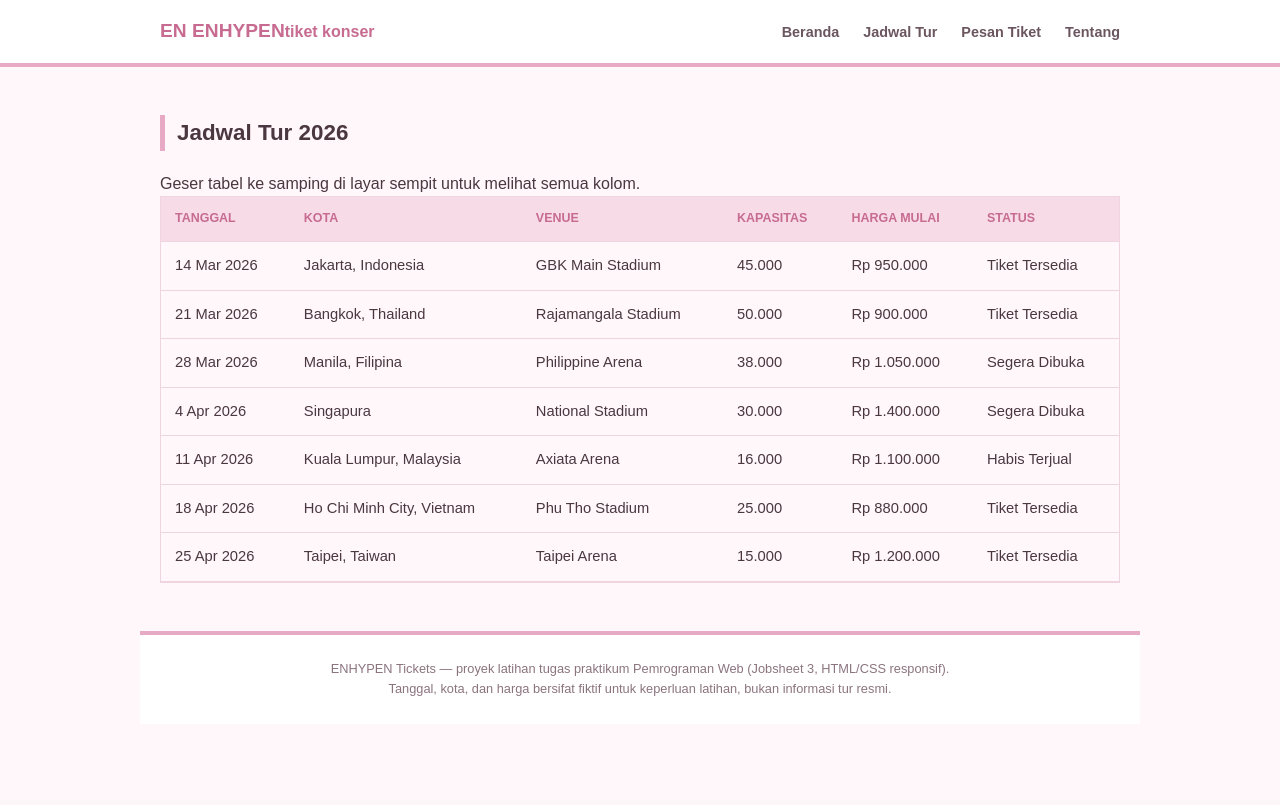
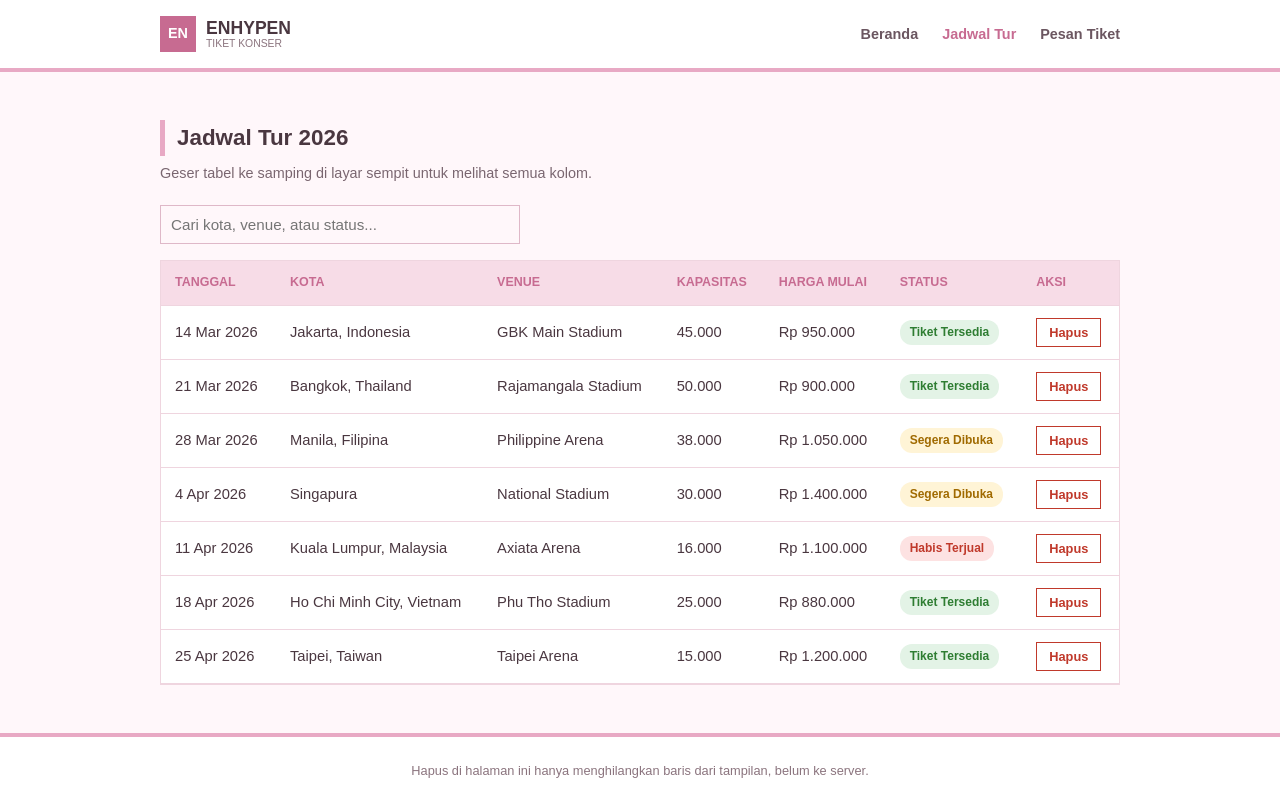
Before and after one commit to pinkannanda/pemrogramanweb2026, a PHP site: page /jadwal.html in a window 1280 px wide. Before the commit the page ends 696 px from the top, so only its background shows below. Run offline with PHP 8.4, Linux system fonts and the light colour scheme.

Commit message:
Jobsheet05

```diff
--- a/enhypen-tiket/jadwal.html
+++ b/enhypen-tiket/jadwal.html
@@ -15,15 +15,13 @@
       <span class="brand-text">ENHYPEN<small>tiket konser</small></span>
     </a>
 
-    <input type="checkbox" id="nav-toggle" class="nav-toggle">
-    <label for="nav-toggle" class="nav-toggle-label" aria-label="Buka menu"><span></span></label>
+    <button type="button" class="nav-toggle" aria-label="Buka menu" aria-expanded="false"><span></span></button>
 
     <nav class="main-nav">
       <ul>
         <li><a href="index.html">Beranda</a></li>
         <li><a href="jadwal.html" class="active">Jadwal Tur</a></li>
         <li><a href="pesanan.html">Pesan Tiket</a></li>
-        <li><a href="index.html#tentang">Tentang</a></li>
       </ul>
     </nav>
   </div>
@@ -31,82 +29,67 @@
 
 <main class="container">
 
-  <section class="section" style="padding-bottom:0;">
+  <section class="section">
     <div class="section-head">
       <h2>Jadwal Tur 2026</h2>
       <p>Geser tabel ke samping di layar sempit untuk melihat semua kolom.</p>
     </div>
-  </section>
 
-  <section class="section" style="padding-top:0;">
+    <div class="search-box">
+      <input type="search" data-filter-tabel="#tabel-jadwal"
+             placeholder="Cari kota, venue, atau status..." aria-label="Cari jadwal">
+    </div>
+
     <div class="table-responsive">
-      <table class="schedule">
+      <table id="tabel-jadwal">
         <thead>
           <tr>
-            <th>Tanggal</th>
-            <th>Kota</th>
-            <th>Venue</th>
-            <th>Kapasitas</th>
-            <th>Harga Mulai</th>
-            <th>Status</th>
+            <th>Tanggal</th><th>Kota</th><th>Venue</th><th>Kapasitas</th>
+            <th>Harga Mulai</th><th>Status</th><th>Aksi</th>
           </tr>
         </thead>
         <tbody>
           <tr>
-            <td>14 Mar 2026</td>
-            <td>Jakarta, Indonesia</td>
-            <td>GBK Main Stadium</td>
-            <td>45.000</td>
-            <td>Rp 950.000</td>
+            <td>14 Mar 2026</td><td>Jakarta, Indonesia</td><td>GBK Main Stadium</td>
+            <td>45.000</td><td>Rp 950.000</td>
             <td><span class="status-pill status-open">Tiket Tersedia</span></td>
+            <td><button type="button" class="btn-hapus" data-nama="jadwal Jakarta">Hapus</button></td>
           </tr>
           <tr>
-            <td>21 Mar 2026</td>
-            <td>Bangkok, Thailand</td>
-            <td>Rajamangala Stadium</td>
-            <td>50.000</td>
-            <td>Rp 900.000</td>
+            <td>21 Mar 2026</td><td>Bangkok, Thailand</td><td>Rajamangala Stadium</td>
+            <td>50.000</td><td>Rp 900.000</td>
             <td><span class="status-pill status-open">Tiket Tersedia</span></td>
+            <td><button type="button" class="btn-hapus" data-nama="jadwal Bangkok">Hapus</button></td>
           </tr>
           <tr>
-            <td>28 Mar 2026</td>
-            <td>Manila, Filipina</td>
-            <td>Philippine Arena</td>
-            <td>38.000</td>
-            <td>Rp 1.050.000</td>
+            <td>28 Mar 2026</td><td>Manila, Filipina</td><td>Philippine Arena</td>
+            <td>38.000</td><td>Rp 1.050.000</td>
             <td><span class="status-pill status-soon">Segera Dibuka</span></td>
+            <td><button type="button" class="btn-hapus" data-nama="jadwal Manila">Hapus</button></td>
           </tr>
           <tr>
-            <td>4 Apr 2026</td>
-            <td>Singapura</td>
-            <td>National Stadium</td>
-            <td>30.000</td>
-            <td>Rp 1.400.000</td>
+            <td>4 Apr 2026</td><td>Singapura</td><td>National Stadium</td>
+            <td>30.000</td><td>Rp 1.400.000</td>
             <td><span class="status-pill status-soon">Segera Dibuka</span></td>
+            <td><button type="button" class="btn-hapus" data-nama="jadwal Singapura">Hapus</button></td>
           </tr>
           <tr>
-            <td>11 Apr 2026</td>
-            <td>Kuala Lumpur, Malaysia</td>
-            <td>Axiata Arena</td>
-            <td>16.000</td>
-            <td>Rp 1.100.000</td>
+            <td>11 Apr 2026</td><td>Kuala Lumpur, Malaysia</td><td>Axiata Arena</td>
+            <td>16.000</td><td>Rp 1.100.000</td>
             <td><span class="status-pill status-closed">Habis Terjual</span></td>
+            <td><button type="button" class="btn-hapus" data-nama="jadwal Kuala Lumpur">Hapus</button></td>
           </tr>
           <tr>
-            <td>18 Apr 2026</td>
-            <td>Ho Chi Minh City, Vietnam</td>
-            <td>Phu Tho Stadium</td>
-            <td>25.000</td>
-            <td>Rp 880.000</td>
+            <td>18 Apr 2026</td><td>Ho Chi Minh City, Vietnam</td><td>Phu Tho Stadium</td>
+            <td>25.000</td><td>Rp 880.000</td>
             <td><span class="status-pill status-open">Tiket Tersedia</span></td>
+            <td><button type="button" class="btn-hapus" data-nama="jadwal Ho Chi Minh City">Hapus</button></td>
           </tr>
           <tr>
-            <td>25 Apr 2026</td>
-            <td>Taipei, Taiwan</td>
-            <td>Taipei Arena</td>
-            <td>15.000</td>
-            <td>Rp 1.200.000</td>
+            <td>25 Apr 2026</td><td>Taipei, Taiwan</td><td>Taipei Arena</td>
+            <td>15.000</td><td>Rp 1.200.000</td>
             <td><span class="status-pill status-open">Tiket Tersedia</span></td>
+            <td><button type="button" class="btn-hapus" data-nama="jadwal Taipei">Hapus</button></td>
           </tr>
         </tbody>
       </table>
@@ -115,10 +98,10 @@
 
 </main>
 
-<footer class="site-footer container">
-  <p>ENHYPEN Tickets — proyek latihan tugas praktikum Pemrograman Web (Jobsheet 3, HTML/CSS responsif).</p>
-  <p>Tanggal, kota, dan harga bersifat fiktif untuk keperluan latihan, bukan informasi tur resmi.</p>
+<footer class="site-footer">
+  <p>Hapus di halaman ini hanya menghilangkan baris dari tampilan, belum ke server.</p>
 </footer>
 
+<script src="assets/js/app.js" defer></script>
 </body>
 </html>
--- a/enhypen-tiket/style.css
+++ b/enhypen-tiket/style.css
@@ -1,296 +1,132 @@
-/* ================= Dasar ================= */
+*{ box-sizing: border-box; margin: 0; padding: 0; }
+html{ scroll-behavior: smooth; }
+body{ font-family: Arial, Helvetica, sans-serif; background: #fff7fa; color: #4a3740; line-height: 1.6; }
+a{ color: inherit; }
+.container{ max-width: 1000px; margin: 0 auto; padding: 0 20px; }
 
-*{ box-sizing: border-box; margin: 0; padding: 0; }
+/* ===== NAVBAR ===== */
+.site-header{ background: #fff; border-bottom: 4px solid #e8a9c4; }
+.nav-bar{
+  max-width: 1000px; margin: 0 auto; padding: 16px 20px;
+  display: flex; align-items: center; justify-content: space-between; position: relative;
+}
+.brand{ display: flex; align-items: center; gap: 10px; text-decoration: none; color: #4a3740; }
+.brand-badge{
+  display: inline-flex; align-items: center; justify-content: center;
+  width: 36px; height: 36px; background: #c76b91; color: #fff; font-weight: bold; font-size: .9rem;
+}
+.brand-text{ font-size: 1.1rem; font-weight: bold; line-height: 1.1; }
+.brand-text small{ display: block; font-size: .65rem; font-weight: normal; color: #8b747e; text-transform: uppercase; }
+nav.main-nav ul{ list-style: none; display: flex; gap: 24px; }
+nav.main-nav a{ text-decoration: none; color: #6b5660; font-weight: bold; font-size: .9rem; }
+nav.main-nav a:hover, nav.main-nav a.active{ color: #c76b91; }
 
-body{
-  font-family: Arial, Helvetica, sans-serif;
-  background: #fff7fa;
-  color: #4a3740;
-  line-height: 1.6;
+/* Tombol hamburger (JS): tersembunyi di desktop */
+.nav-toggle{ display: none; background: none; border: none; padding: 0; }
+
+/* ===== TOMBOL ===== */
+.btn{
+  display: inline-block; background: #c76b91; color: #fff; text-decoration: none;
+  font-weight: bold; padding: 12px 24px; border: none; cursor: pointer; font-size: 1rem;
+}
+.btn-block{ width: 100%; text-align: center; }
+.btn-hapus{
+  background: #fff; color: #c0392b; border: 1px solid #c0392b;
+  padding: 6px 12px; font-size: .8rem; font-weight: bold; cursor: pointer;
+}
+.btn-hapus:hover{ background: #c0392b; color: #fff; }
+
+/* ===== HERO ===== */
+.hero{ text-align: center; background: #fff; padding: 60px 20px; border-bottom: 1px solid #efd5df; }
+.hero h1{ font-size: 2rem; margin-bottom: 10px; }
+.hero p{ color: #7a6670; margin-bottom: 24px; }
+
+/* ===== SECTION ===== */
+.section{ padding: 48px 0; }
+.section h2{ font-size: 1.4rem; margin-bottom: 20px; border-left: 5px solid #e8a9c4; padding-left: 12px; }
+.section-head{ margin-bottom: 20px; }
+.section-head h2{ margin-bottom: 6px; }
+.section-head p{ color: #7a6670; font-size: .9rem; }
+.section-head-center{ margin: 0 auto 32px; text-align: center; max-width: 520px; }
+.section-head-center h2{ border-left: none; padding-left: 0; }
+
+/* ===== TABEL ===== */
+.table-responsive{ overflow-x: auto; border: 1px solid #efd5df; background: #fff; }
+table{ width: 100%; border-collapse: collapse; min-width: 560px; }
+th, td{ text-align: left; padding: 12px 14px; border-bottom: 1px solid #efd5df; font-size: .92rem; white-space: nowrap; }
+th{ background: #f7dce7; color: #c76b91; text-transform: uppercase; font-size: .78rem; }
+.status-pill{ display: inline-block; padding: 3px 10px; font-size: .75rem; font-weight: bold; border-radius: 12px; }
+.status-open{ background: #e3f3e6; color: #2e7d32; }
+.status-soon{ background: #fff4d6; color: #a06a00; }
+.status-closed{ background: #fde2e2; color: #c0392b; }
+
+/* Kolom pencarian (JS) */
+.search-box{ margin-bottom: 16px; }
+.search-box input{
+  width: 100%; max-width: 360px; padding: 10px;
+  background: #fff7fa; border: 1px solid #dfb8c8; font-size: .95rem;
 }
 
-.container{ max-width: 1000px; margin: 0 auto; padding: 0 20px; }
+/* ===== KARTU TIKET ===== */
+.ticket-grid{ display: grid; grid-template-columns: repeat(3, 1fr); gap: 16px; }
+.ticket-card{ background: #fff; border: 1px solid #efd5df; padding: 18px; }
+.swatch{ display: block; width: 100%; height: 8px; margin-bottom: 12px; }
+.ticket-card h3{ font-size: 1.05rem; margin-bottom: 4px; }
+.ticket-card .type{ font-size: .82rem; color: #8b747e; margin-bottom: 10px; }
+.ticket-card .price{ font-size: 1.15rem; font-weight: bold; color: #c76b91; }
 
-a{ color: inherit; }
+/* ===== BENEFIT ===== */
+.benefit-list{ list-style: none; max-width: 560px; }
+.benefit-list li{ padding: 10px 0 10px 22px; border-bottom: 1px solid #f0d9e1; position: relative; }
+.benefit-list li::before{ content: "\2022"; color: #c76b91; position: absolute; left: 0; font-weight: bold; }
 
-h1, h2, h3{ font-family: Arial, Helvetica, sans-serif; }
+/* ===== FORM ===== */
+.order-card{ max-width: 560px; margin: 0 auto; background: #fff; border: 1px solid #efd5df; padding: 24px; }
+.form-row{ margin-bottom: 16px; }
+.form-row label{ display: block; margin-bottom: 6px; font-size: .88rem; font-weight: bold; }
+.form-row input, .form-row select{
+  width: 100%; padding: 10px; background: #fff7fa;
+  border: 1px solid #dfb8c8; color: #4a3740; font-size: .95rem;
+}
+.form-grid-2{ display: grid; grid-template-columns: 1fr 1fr; gap: 16px; }
 
-/* ================= Navbar ================= */
+/* Error validasi (JS) */
+.pesan-error{ display: block; margin-top: 4px; color: #c0392b; font-size: .8rem; }
+.input-error{ border-color: #c0392b !important; background: #fff0f0 !important; }
 
-.site-header{
-  background: #ffffff;
-  border-bottom: 4px solid #e8a9c4;
+/* ===== FOOTER ===== */
+.site-footer{
+  text-align: center; padding: 24px 20px; border-top: 4px solid #e8a9c4;
+  background: #fff; color: #8b747e; font-size: .8rem;
 }
 
-.nav-bar{
-  max-width: 1000px;
-  margin: 0 auto;
-  padding: 16px 20px;
-  display: flex;
-  align-items: center;
-  justify-content: space-between;
-  position: relative;
-}
-
-.brand{
-  font-size: 1.2rem;
-  font-weight: bold;
-  text-decoration: none;
-  color: #4a3740;
-}
-
-.brand span{ color: #c76b91; }
-
-nav.main-nav ul{
-  list-style: none;
-  display: flex;
-  gap: 24px;
-}
-
-nav.main-nav a{
-  text-decoration: none;
-  color: #6b5660;
-  font-weight: bold;
-  font-size: 0.9rem;
-}
-
-nav.main-nav a:hover{ color: #c76b91; }
-
-/* Hamburger checkbox hack */
-.nav-toggle{ display: none; }
-.nav-toggle-label{ display: none; }
-
-/* ================= Tombol ================= */
-
-.btn{
-  display: inline-block;
-  background: #c76b91;
-  color: #ffffff;
-  text-decoration: none;
-  font-weight: bold;
-  padding: 12px 24px;
-  border: none;
-  cursor: pointer;
-  font-size: 1rem;
-}
-
-.btn-block{ width: 100%; text-align: center; }
-
-/* ================= Hero ================= */
-
-.hero{
-  text-align: center;
-  background: #ffffff;
-  padding: 60px 20px;
-  border-bottom: 1px solid #efd5df;
-}
-
-.hero h1{
-  font-size: 2rem;
-  color: #4a3740;
-  margin-bottom: 10px;
-}
-
-.hero p{
-  color: #7a6670;
-  margin-bottom: 24px;
-}
-
-/* ================= Section ================= */
-
-.section{ padding: 48px 0; }
-
-.section h2{
-  font-size: 1.4rem;
-  color: #4a3740;
-  margin-bottom: 20px;
-  border-left: 5px solid #e8a9c4;
-  padding-left: 12px;
-}
-
-/* ================= Tabel Responsif ================= */
-
-.table-responsive{
-  overflow-x: auto;
-  border: 1px solid #efd5df;
-}
-
-table{
-  width: 100%;
-  border-collapse: collapse;
-  min-width: 560px;
-}
-
-th, td{
-  text-align: left;
-  padding: 12px 14px;
-  border-bottom: 1px solid #efd5df;
-  font-size: 0.92rem;
-  white-space: nowrap;
-}
-
-th{
-  background: #f7dce7;
-  color: #c76b91;
-  text-transform: uppercase;
-  font-size: 0.78rem;
-}
-
-/* ================= Grid Kartu Tiket (3 -> 2 -> 1) ================= */
-
-.ticket-grid{
-  display: grid;
-  grid-template-columns: repeat(3, 1fr);
-  gap: 16px;
-}
-
-.ticket-card{
-  background: #ffffff;
-  border: 1px solid #efd5df;
-  padding: 18px;
-}
-
-.swatch{
-  display: block;
-  width: 100%;
-  height: 8px;
-  margin-bottom: 12px;
-}
-
-.ticket-card h3{
-  font-size: 1.05rem;
-  color: #4a3740;
-  margin-bottom: 4px;
-}
-
-.ticket-card .type{
-  font-size: 0.82rem;
-  color: #8b747e;
-  margin-bottom: 10px;
-}
-
-.ticket-card .price{
-  font-size: 1.15rem;
-  font-weight: bold;
-  color: #c76b91;
-}
-
-/* ================= List Benefit ================= */
-
-.benefit-list{
-  list-style: none;
-  max-width: 560px;
-}
-
-.benefit-list li{
-  padding: 10px 0 10px 22px;
-  border-bottom: 1px solid #f0d9e1;
-  position: relative;
-}
-
-.benefit-list li::before{
-  content: "\2022";
-  color: #c76b91;
-  position: absolute;
-  left: 0;
-  font-weight: bold;
-}
-
-/* ================= Form ================= */
-
-.order-form{
-  max-width: 480px;
-  background: #ffffff;
-  border: 1px solid #efd5df;
-  padding: 24px;
-}
-
-.form-row{ margin-bottom: 16px; }
-
-.form-row label{
-  display: block;
-  margin-bottom: 6px;
-  font-size: 0.88rem;
-  font-weight: bold;
-}
-
-.form-row input,
-.form-row select{
-  width: 100%;
-  padding: 10px;
-  background: #fff7fa;
-  border: 1px solid #dfb8c8;
-  color: #4a3740;
-  font-size: 0.95rem;
-}
-
-/* ================= Footer ================= */
-
-.site-footer{
-  text-align: center;
-  padding: 24px 20px;
-  border-top: 4px solid #e8a9c4;
-  background: #ffffff;
-  color: #8b747e;
-  font-size: 0.8rem;
-}
-
-/* ================================================
-   MEDIA QUERY (desktop-first, ditaruh paling bawah)
-   ================================================ */
-
-/* Tablet */
+/* ===== MEDIA QUERY ===== */
 @media (max-width: 768px){
   .ticket-grid{ grid-template-columns: repeat(2, 1fr); }
 }
 
-/* Mobile */
 @media (max-width: 480px){
   .ticket-grid{ grid-template-columns: 1fr; }
+  .form-grid-2{ grid-template-columns: 1fr; }
 
-  .nav-toggle-label{
-    display: block;
-    width: 26px;
-    height: 20px;
-    position: relative;
-    cursor: pointer;
+  .nav-toggle{ display: block; width: 26px; height: 20px; position: relative; cursor: pointer; }
+  .nav-toggle span, .nav-toggle::before, .nav-toggle::after{
+    content: ""; display: block; position: absolute;
+    left: 0; width: 100%; height: 3px; background: #c76b91;
   }
-
-  .nav-toggle-label span,
-  .nav-toggle-label::before,
-  .nav-toggle-label::after{
-    content: "";
-    display: block;
-    position: absolute;
-    left: 0;
-    width: 100%;
-    height: 3px;
-    background: #c76b91;
-  }
-
-  .nav-toggle-label span{ top: 8px; }
-  .nav-toggle-label::before{ top: 0; }
-  .nav-toggle-label::after{ top: 16px; }
+  .nav-toggle span{ top: 8px; }
+  .nav-toggle::before{ top: 0; }
+  .nav-toggle::after{ top: 16px; }
 
   nav.main-nav{
-    position: absolute;
-    top: 100%;
-    left: 0;
-    right: 0;
-    background: #ffffff;
-    border-bottom: 1px solid #efd5df;
-    max-height: 0;
-    overflow: hidden;
+    position: absolute; top: 100%; left: 0; right: 0; z-index: 10;
+    background: #fff; border-bottom: 1px solid #efd5df;
+    max-height: 0; overflow: hidden;
   }
-
-  nav.main-nav ul{
-    flex-direction: column;
-    gap: 0;
-    padding: 8px 20px 12px;
-  }
-
+  nav.main-nav ul{ flex-direction: column; gap: 0; padding: 8px 20px 12px; }
   nav.main-nav ul li{ border-top: 1px solid #f4e2e8; }
   nav.main-nav ul li a{ display: block; padding: 12px 0; }
 
-  .nav-toggle:checked ~ nav.main-nav{ max-height: 300px; }
+  /* Menu terbuka saat JS menambahkan kelas nav-open */
+  nav.main-nav.nav-open{ max-height: 300px; }
 }
```
Also changed, not shown: enhypen-tiket/index.html (+22 -114 lines), enhypen-tiket/pesanan.html (+21 -21 lines).
